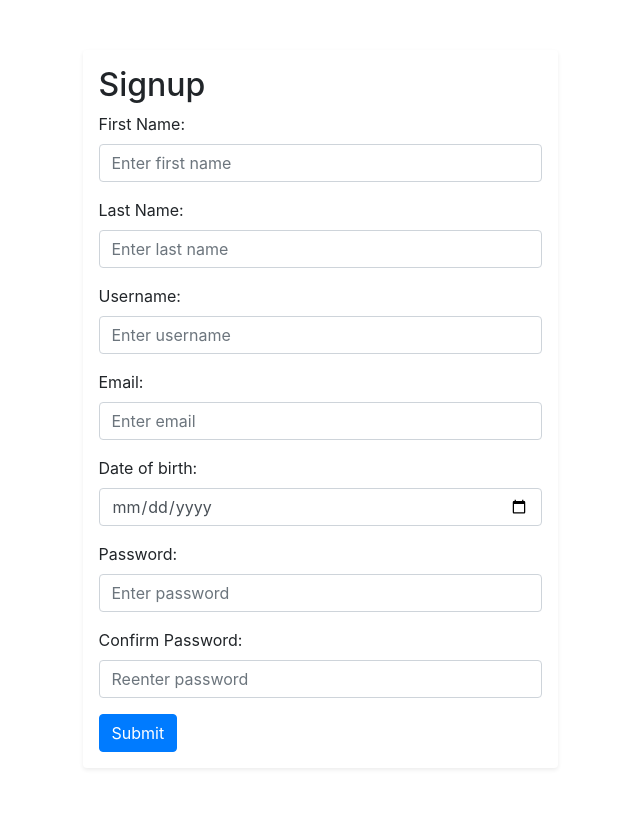
After one commit to wild-boomerang/simple-django-blog, a Django app: page /signup/ in a window 1280 px wide. The commit adds this page. Shown: the whole page, without its empty margins (320-960 px from the left). Run offline with Django 3.2, Linux system fonts and the light colour scheme; parts of the project's set-up code (start-up, migrations or seed data) failed here and were passed over; some libraries are stand-ins or nearby versions.

Commit message:
Registration with confirmation by email and other email stuff
Sending email to users from admin panel;
Registration with confirmation by email;
Fixed user_page;
Messages aren't still working.

```diff
--- a/BlogSite/urls.py
+++ b/BlogSite/urls.py
@@ -22,8 +22,11 @@ from django.conf.urls import url
 from django.contrib.auth import views
 
 urlpatterns = [
+    # django-registration
+    # (r'^accounts/', include('registration.urls')),
     url(r'^admin/', admin.site.urls),
     # url(r'^', include(('blog.urls', 'blog'), namespace='blog')),
+    # url(r"^account/", include("account.urls")),
     url(r'^', include('blog.urls')),
 
     # path('accounts/login/', views.LoginView.as_view(), name='login'),
--- a/blog/urls.py
+++ b/blog/urls.py
@@ -1,5 +1,5 @@
 from django.contrib.auth.decorators import login_required
-from django.urls import path
+from django.urls import path, include
 from django.conf.urls import url
 import django.contrib.auth.views
 
@@ -21,6 +21,13 @@ urlpatterns = [
     path('comment/<int:pk>/approve/', views.comment_approve, name='comment_approve'),
     path('post/<int:pk>/like/', views.like_increment, name='like_increment'),
 
+
+    # django-user-accounts
+    # url(r"^account/", include("account.urls")),
+
+    path('signup/', views.signup, name="signup"),
+    path('activate/<uidb64>/<token>/', views.activate, name='activate'),
+
     # url(r'^login/$', views.user_login, name='login'),
     # url(r'^logout-then-login/$', 'django.contrib.auth.views.logout_then_login', name='logout_then_login'),
     url(r'^login/$', django.contrib.auth.views.LoginView.as_view(), name='login'),
@@ -35,7 +42,7 @@ urlpatterns = [
     url(r'^password-reset/confirm/(?P<uidb64>[-\w]+)/(?P<token>[-\w]+)/$', django.contrib.auth.views.PasswordResetConfirmView.as_view(), name='password_reset_confirm'),
     url(r'^password-reset/complete/$', django.contrib.auth.views.PasswordResetCompleteView.as_view(), name='password_reset_complete'),
     # register
-    url(r'^register/$', views.register, name='register'),
+    # url(r'^register/$', views.register, name='register'),
     url(r'^profile_edit/$', views.profile_edit, name='profile_edit'),
     # messages & chats
     path('user/<int:pk>/profile/', views.user_page, name='user_page'),
--- a/blog/views.py
+++ b/blog/views.py
@@ -1,3 +1,4 @@
+from django.core.mail import send_mail
 from django.db.models import Count
 from django.shortcuts import render, get_object_or_404, redirect
 from django.urls import reverse
@@ -10,17 +11,26 @@ import logging
 import logging.config
 from django.views import View
 
+from django.http import HttpResponse
+from django.shortcuts import render
+from django.contrib.sites.shortcuts import get_current_site
+from django.utils.encoding import force_bytes, force_text
+from django.utils.http import urlsafe_base64_encode, urlsafe_base64_decode
+from django.template.loader import render_to_string
+from django.contrib.auth.models import User
+from django.core.mail import EmailMessage
+
 from BlogSite.settings import LOGGING
 from .models import Post, Comment, Profile, Likes, Message, Chat
-from .forms import PostForm, CommentForm, UserRegistrationForm, UserEditForm, ProfileEditForm, MessageForm
+from .forms import PostForm, CommentForm, UserRegistrationForm, UserEditForm, ProfileEditForm, MessageForm, SignUpForm
+from .tokens import account_activation_token
 
 
 def post_list(request):
     logging.config.dictConfig(LOGGING)
     logger = logging.getLogger("my_logger")
-    logger.info("Test logging, post_list view before ")
+    logger.info("Test logging, post_list")
     posts = Post.objects.filter(published_date__lte=timezone.now()).order_by('-published_date')
-    logger.info("Test logging, post_list view after")
     return render(request, "blog/post_list.html", {'posts': posts})
 
 
@@ -159,20 +169,6 @@ def dashboard(request):
     return render(request, 'blog/dashboard.html', {'section': 'dashboard'})
 
 
-def register(request):
-    if request.method == 'POST':
-        user_form = UserRegistrationForm(request.POST)
-        if user_form.is_valid():
-            new_user = user_form.save(commit=False)
-            new_user.set_password(user_form.cleaned_data['password'])
-            new_user.save()
-            Profile.objects.create(user=new_user)
-            return render(request, 'blog/register_done.html', {'new_user': new_user})
-    else:
-        user_form = UserRegistrationForm()
-    return render(request, 'blog/register.html', {'user_form': user_form})
-
-
 @login_required
 def profile_edit(request):
     if request.method == 'POST':
@@ -204,15 +200,15 @@ def like_increment(request, pk):
     like.save()
     # print(request.user.is_superuser)
     print(request)
-    return redirect('post_list')  # todo redirect to right page
+    return redirect('post_list')  # todo redirect to the right page
 
 
 def user_page(request, pk):
     user_profile = get_object_or_404(Profile, pk=pk)
-    user = user_profile.user
+    current_user = user_profile.user
     profile_form = ProfileEditForm(instance=user_profile)
-    user_form = UserEditForm(instance=user)
-    return render(request, 'blog/user_page.html', {'user': user, 'user_form': user_form,
+    user_form = UserEditForm(instance=current_user)
+    return render(request, 'blog/user_page.html', {'author': current_user, 'user_form': user_form,
                                                    'profile_form': profile_form})
 
 
@@ -227,7 +223,7 @@ class MessagesView(View):
         try:
             chat = Chat.objects.get(id=chat_id)
             if request.user.profile in chat.members.all():
-                chat.content_set.filter(is_read=False).exclude(sender=request.user.profile).update(is_read=True)
+                chat.set_content.filter(is_read=False).exclude(sender=request.user.profile).update(is_read=True)
             else:
                 chat = None
         except Chat.DoesNotExist:
@@ -243,7 +239,8 @@ class MessagesView(View):
             message.chat_id = chat_id
             message.sender = request.user.profile
             message.save()
-        return redirect(reverse('blog:messages', kwargs={'chat_id': chat_id}))
+        # return redirect(reverse('blog:messages', kwargs={'chat_id': chat_id}))
+        return redirect('messages', chat_id)
 
 
 class CreateDialogView(View):
@@ -257,3 +254,70 @@ class CreateDialogView(View):
             chat = chats.first()
         # return redirect(reverse('blog:messages', kwargs={'chat_id': chat.id}))
         return redirect('messages', chat.id)
+
+
+# def register(request):
+#     if request.method == 'POST':
+#         user_form = UserRegistrationForm(request.POST)
+#         if user_form.is_valid():
+#             # cd = user_form.cleaned_data
+#             new_user = user_form.save(commit=False)
+#             new_user.set_password(user_form.cleaned_data['password'])
+#             new_user.save()
+#             Profile.objects.create(user=new_user)
+#
+#             send_mail('subject', 'message', 'skyblogsender@gmail.com', [new_user.email])
+#             sent = True
+#
+#             return render(request, 'blog/register_done.html', {'new_user': new_user})
+#     else:
+#         user_form = UserRegistrationForm()
+#     return render(request, 'blog/register.html', {'user_form': user_form})
+
+
+def signup(request):
+    if request.method == 'GET':
+        return render(request, 'accounts/signup.html')
+    if request.method == 'POST':
+        form = SignUpForm(request.POST)
+        # print(form.errors.as_data())
+        if form.is_valid():
+            new_user = form.save(commit=False)
+            new_user.is_active = False
+            new_user.save()
+            cd = form.cleaned_data
+            Profile.objects.create(user=new_user, date_of_birth=cd['date_of_birth'])
+
+            current_site = get_current_site(request)
+            mail_subject = 'Activate your account.'
+            message = render_to_string('accounts/acc_active_email.html', {
+                'user': new_user,
+                'domain': current_site.domain,
+                'uid': urlsafe_base64_encode(force_bytes(new_user.id)),
+                'token': account_activation_token.make_token(new_user),
+            })
+            to_email = form.cleaned_data.get('email')
+            email = EmailMessage(
+                mail_subject, message, to=[to_email]
+            )
+            email.send()
+            return HttpResponse('Please confirm your email address to complete the registration')
+    else:
+        form = SignUpForm()
+    return render(request, 'accounts/signup.html', {'form': form})
+
+
+def activate(request, uidb64, token):
+    try:
+        uid = force_text(urlsafe_base64_decode(uidb64))
+        user = User.objects.get(id=uid)
+    except(TypeError, ValueError, OverflowError, User.DoesNotExist):
+        user = None
+    if user is not None and account_activation_token.check_token(user, token):
+        user.is_active = True
+        user.profile.verified = True
+        user.save()
+        user.profile.save()
+        return HttpResponse('Thank you for your email confirmation. Now you can login your account.')
+    else:
+        return HttpResponse('Activation link is invalid!')
--- /dev/null
+++ b/templates/accounts/acc_active_email.html
@@ -0,0 +1,6 @@
+{% autoescape off %}
+    Hi {{ user.username }},
+    Please click on the link to confirm your registration,
+    http://{{ domain }}{% url 'activate' uidb64=uid token=token %}
+    If you think, it's not you, then just ignore this email.
+{% endautoescape %}
--- /dev/null
+++ b/templates/accounts/signup.html
@@ -0,0 +1,50 @@
+<!DOCTYPE html>
+    <html lang="en">
+    <head>
+        <title>Signup</title>
+        <meta charset="utf-8">
+        <meta name="viewport" content="width=device-width, initial-scale=1">
+        <link rel="stylesheet" href="https://maxcdn.bootstrapcdn.com/bootstrap/4.1.3/css/bootstrap.min.css">
+    </head>
+    <body>
+<div class="container" style="margin-top: 50px;">
+        <div class="row justify-content-center">
+            <div class="col-md-5 shadow-sm p-3 mb-5 bg-white rounded">
+                <h2>Signup</h2>
+                <form method="post" action=".">
+                    {% csrf_token %}
+                    <div class="form-group">
+                        <label for="first_name">First Name:</label>
+                        <input type="text" class="form-control" id="first_name" placeholder="Enter first name" name="first_name">
+                    </div>
+                    <div class="form-group">
+                        <label for="last_name">Last Name:</label>
+                        <input type="text" class="form-control" id="last_name" placeholder="Enter last name" name="last_name">
+                    </div>
+                    <div class="form-group">
+                        <label for="username">Username:</label>
+                        <input type="text" class="form-control" id="username" placeholder="Enter username" name="username">
+                    </div>
+                    <div class="form-group">
+                        <label for="email">Email:</label>
+                        <input type="email" class="form-control" id="email" placeholder="Enter email" name="email">
+                    </div>
+                    <div class="form-group">
+                        <label for="date_of_birth">Date of birth:</label>
+                        <input type="date" class="form-control" id="date_of_birth" placeholder="Enter date of birth" name="date_of_birth">
+                    </div>
+                    <div class="form-group">
+                        <label for="pwd1">Password:</label>
+                        <input type="password" class="form-control" id="pwd1" placeholder="Enter password" name="password1">
+                    </div>
+                    <div class="form-group">
+                        <label for="pwd2">Confirm Password:</label>
+                        <input type="password" class="form-control" id="pwd2" placeholder="Reenter password" name="password2">
+                    </div>
+                    <button type="submit" class="btn btn-primary">Submit</button>
+                </form>
+            </div>
+        </div>
+    </div>
+</body>
+</html>
--- a/templates/blog/user_page.html
+++ b/templates/blog/user_page.html
@@ -1,11 +1,11 @@
 {% extends 'blog/base.html' %}
 
 {% block content %}
-    <h1>{{ user.username }}</h1>
+    <h1>{{ author.username }}</h1>
     <form method="post" action="." class="user-form" enctype="multipart/form-data">
         {% csrf_token %}
         {{ user_form.as_p }}
         {{ profile_form.as_p }}
     </form>
-    <a class="btn btn-default" href="{% url 'create_dialog' user.profile.pk %}">Write the message</a>
+    <a class="btn btn-default" href="{% url 'create_dialog' author.profile.pk %}">Write the message</a>
 {% endblock %}
--- a/templates/registration/login.html
+++ b/templates/registration/login.html
@@ -8,7 +8,7 @@
             Please try again.
         </p>
     {% else %}
-        <p>Please, use the following form to log-in. If you don't have an account, register <a href="{% url "register" %}">here</a></p>
+        <p>Please, use the following form to log-in. If you don't have an account, register <a href="{% url "signup" %}">here</a></p>
     {% endif %}
     <div class="login-form">
         <form action="{% url 'login' %}" method="post">
```
Also changed, not shown: BlogSite/settings.py (+52 -7 lines), blog/admin.py (+50 -1 lines), blog/forms.py (+24 -1 lines), blog/models.py (+8 -0 lines), blog/tokens.py (added, +13 -0 lines), blog/migrations/0015_feedback.py (added), blog/migrations/0016_auto_20200605_0946.py (added), blog/migrations/0017_auto_20200605_1056.py (added), 1 other file.
